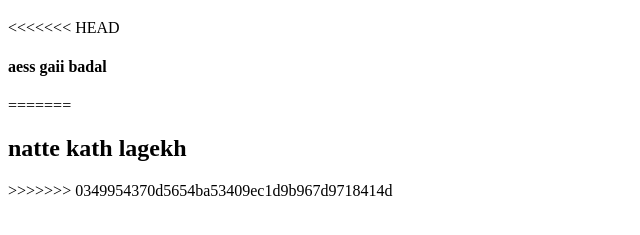
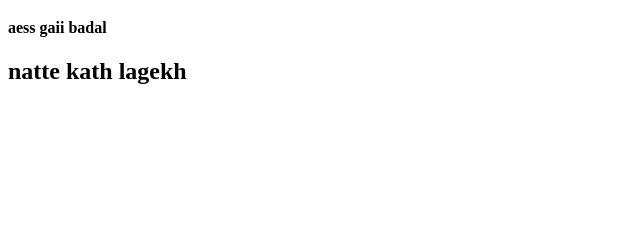
Before and after one commit to erirfan35/test_project, a plain HTML site: page index.html in a window 1280 px wide. Shown: the part 95-330 px from the top of the page, without its empty margins (0-640 px from the left). Drawn offline with Linux system fonts and the light colour scheme.

Commit message:
init commit

```diff
--- a/index.html
+++ b/index.html
@@ -9,10 +9,8 @@
 <body>
     <p>hello how are u all </p>
     <h1>breaking news aaas lagav ni kunnni</h1>
-<<<<<<< HEAD
     <h4>aess gaii badal</h4>
-=======
     <h2>natte kath lagekh</h2>
->>>>>>> 0349954370d5654ba53409ec1d9b967d9718414d
+
 </body>
 </html>
```
